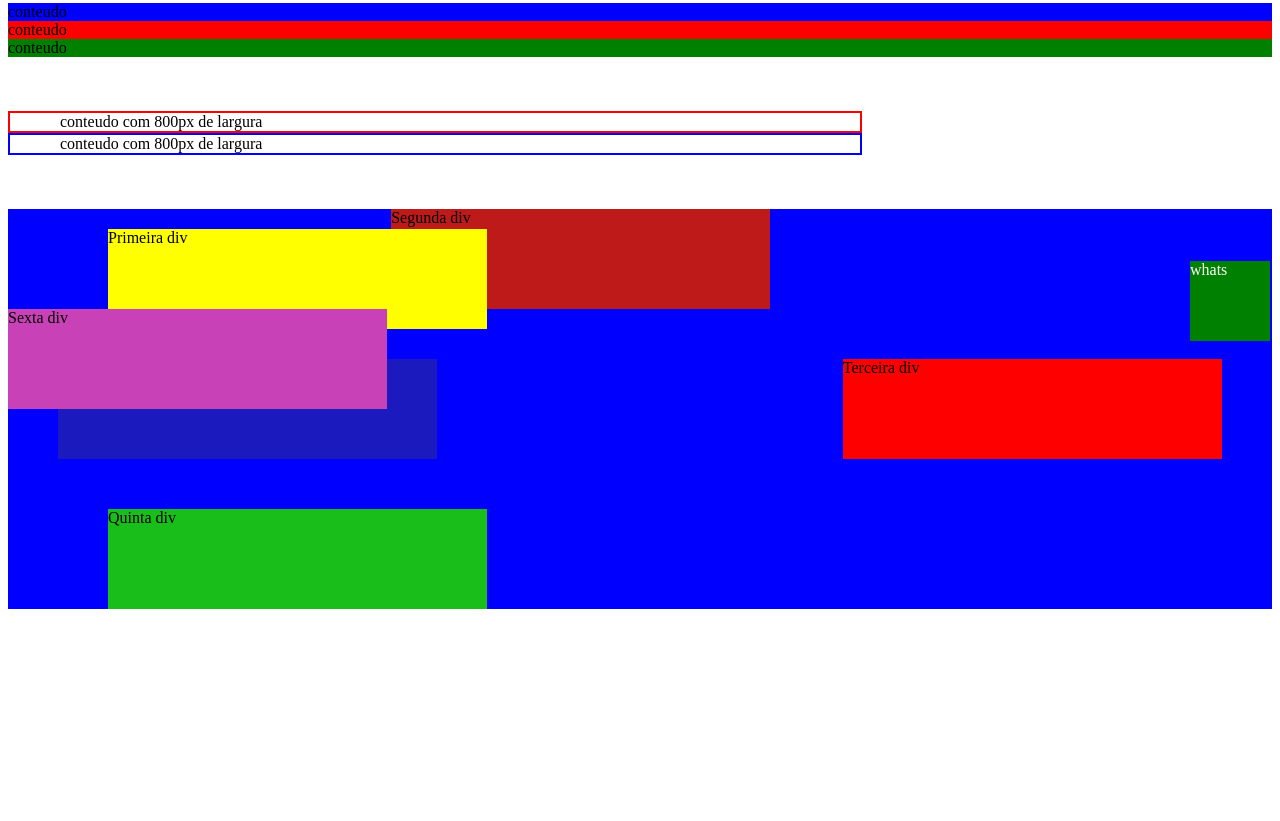
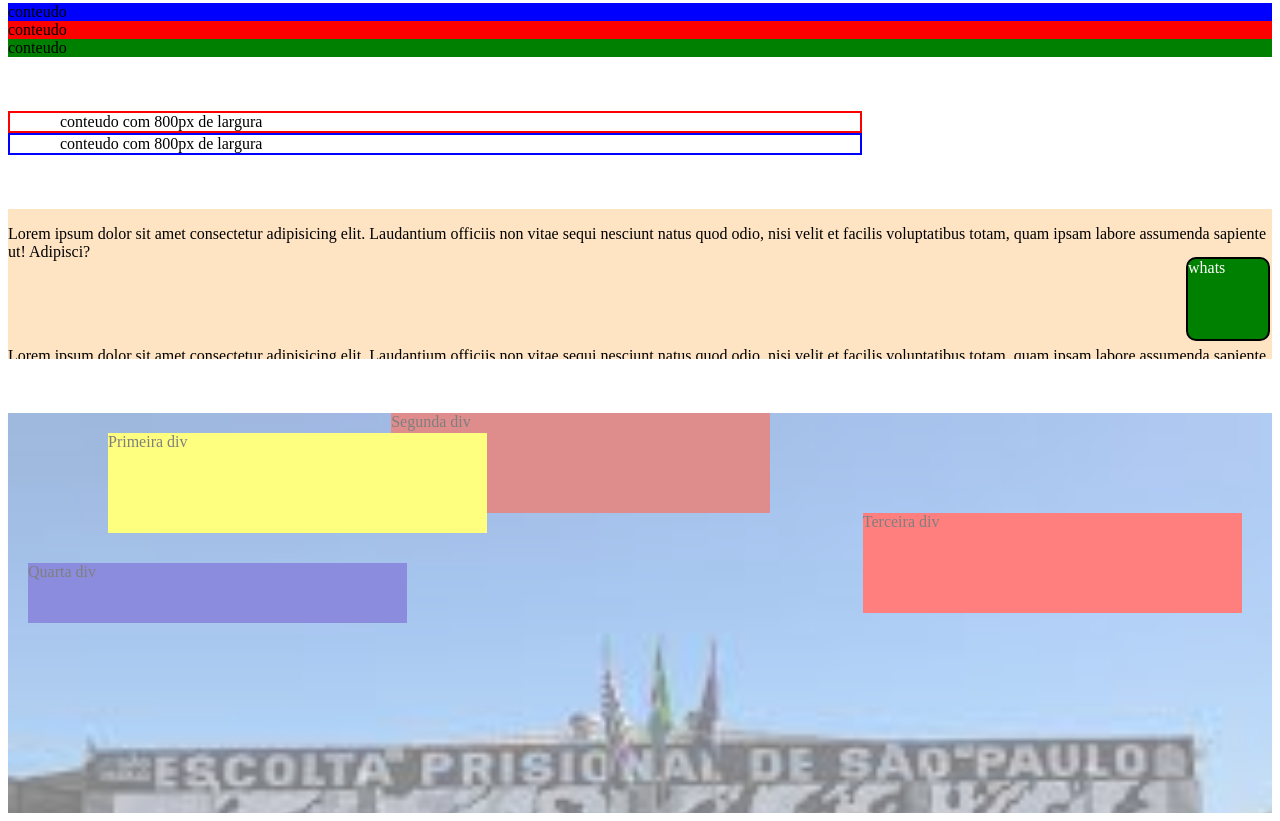
Before and after one commit to JCardilho/aula_css, a plain HTML site: page display.html in a window 1280 px wide. Shown: the part 449-1270 px from the top of the page. Before the commit the page ends 1066 px from the top, so only its background shows below. Drawn offline with Linux system fonts and the light colour scheme.

Commit message:
position

```diff
--- a/css/estilo_display.css
+++ b/css/estilo_display.css
@@ -32,7 +32,9 @@ li {
 .container {
   position: relative;
   display: inline-block;
-  background: blue;
+  background: url('../img/img_aevp.jfif');
+  background-size: cover;
+  opacity: 0.5;
   width: 100%;
   height: 400px;
 }
@@ -53,40 +55,29 @@ li {
 }
 .div3 {
   position: absolute; /*não pode ser estatico o container(pai)tem que ser position: absolute */
-  top: 150px;
-  right: 50px;
+  top: 100px;
+  right: 30px;
   width: 30%;
   height: 100px;
   background: red;
   display: inline-block;
 }
 .div4 {
-  position: absolute;
+  position: absolute; /*pode ser usado grudento position: sticky*/
   top: 150px;
-  left: 50px;
+  left: 20px;
   width: 30%;
-  height: 100px;
+  height: 60px;
   background: rgb(26, 26, 190);
   display: inline-block;
 }
-.div5 {
-  position: absolute;
-  top: 300px;
-  left: 100px;
-  width: 30%;
-  height: 100px;
-  background: rgb(26, 190, 26);
-  display: inline-block;
+.exemploverflow{
+  background: bisque;
+  color: black;
+  height: 150px;
+  overflow: auto;
 }
-.div6 {
-  position: sticky; /*fica no container mesmo rodando*/
-  top: 300px;
-  right: 100px;
-  width: 30%;
-  height: 100px;
-  background: rgb(201, 65, 183);
-  display: inline-block;
-}
+
 .Whats {
   background: green;
   color: white;
@@ -95,4 +86,7 @@ li {
   position: fixed;
   bottom: 10px;
   right: 10px;
+  border: 2px solid black;
+  border-radius: 10px;
+  ;
 }
--- a/display.html
+++ b/display.html
@@ -47,16 +47,19 @@
       conteudo com 800px de largura
     </div>
     <br /><br /><br />
+    <div class="exemploverflow">
+      <p>Lorem ipsum dolor sit amet consectetur adipisicing elit. Laudantium officiis non vitae sequi nesciunt natus quod odio, nisi velit et facilis voluptatibus totam, quam ipsam labore assumenda sapiente ut! Adipisci?</p><br><br><br>
+      <p>Lorem ipsum dolor sit amet consectetur adipisicing elit. Laudantium officiis non vitae sequi nesciunt natus quod odio, nisi velit et facilis voluptatibus totam, quam ipsam labore assumenda sapiente ut! Adipisci?</p>
+
+    </div>
+    <br /><br /><br />
     <div class="container">
       <div class="div1">Primeira div</div>
       <div class="div2">Segunda div</div>
       <div class="div3">Terceira div</div>
-      <div>
-        <div class="div4">Quarta div</div>
-        <div class="div5">Quinta div</div>
-        <div class="div6">Sexta div</div>
-      </div>
+      <div class="div4">Quarta div</div>
     </div>
+
     <div class="Whats">whats</div>
   </body>
 </html>
```
Also changed, not shown: img/img_aevp.jfif (added).
